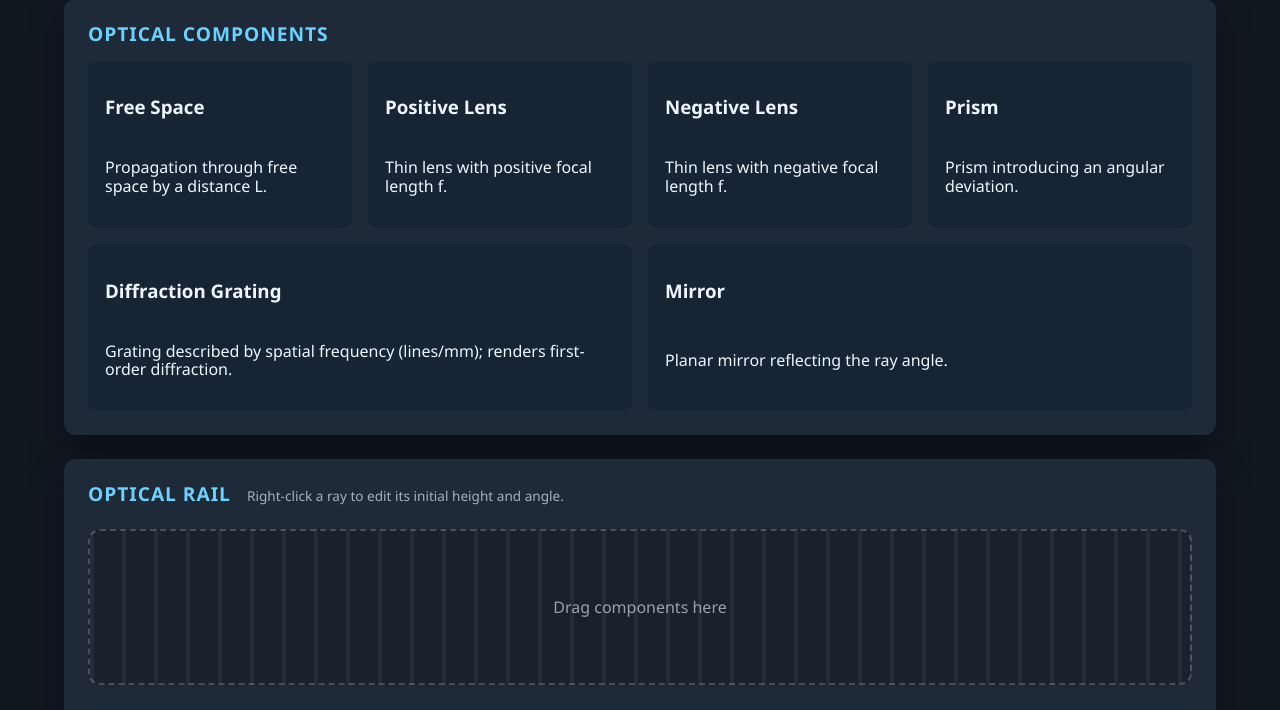
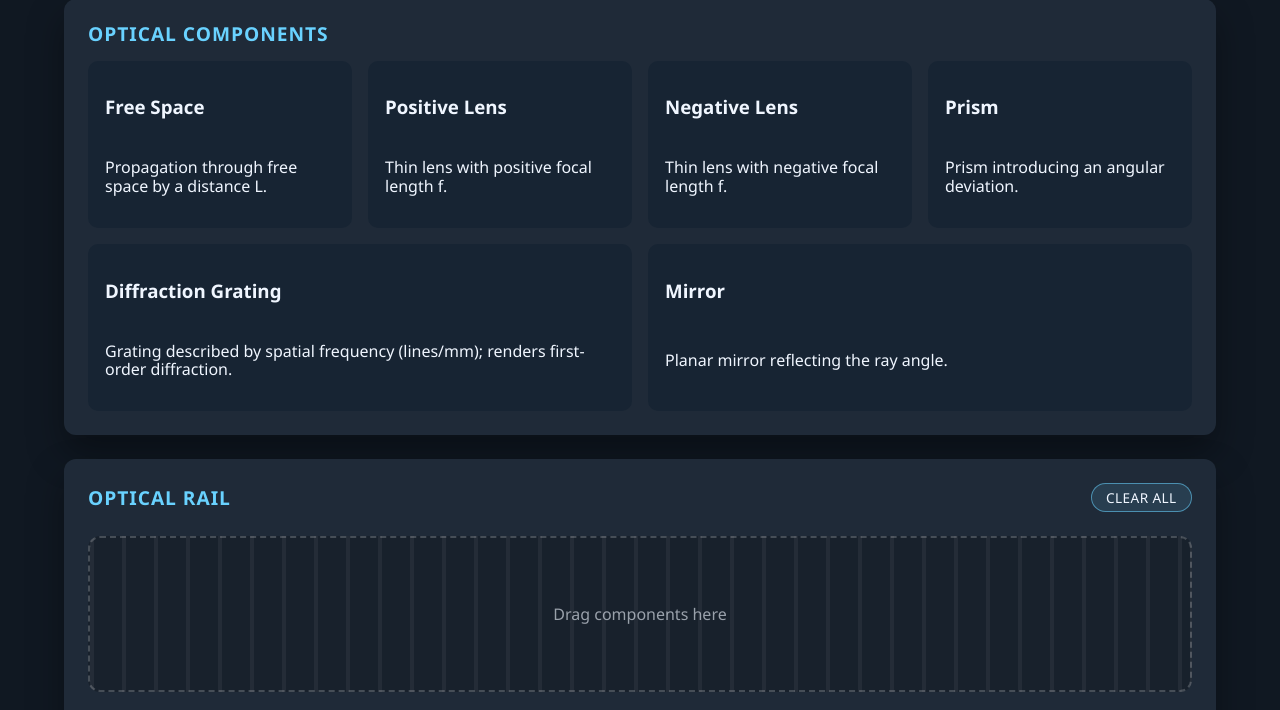
Before and after one commit to joshuamontierth/Optical-Raytracing, a Flask app: page / in a window 1280 px wide. Shown: the part 247-957 px from the top of the page. Run offline with Flask 3, Linux system fonts and the light colour scheme.

Commit message:
Add clear all control and refresh documentation

```diff
--- a/static/css/styles.css
+++ b/static/css/styles.css
@@ -54,14 +54,34 @@ body {
 
 .workspace-header {
   display: flex;
-  align-items: baseline;
+  align-items: center;
   gap: 1rem;
 }
 
-.workspace-hint {
-  margin: 0;
+.workspace-action {
+  margin-left: auto;
+  padding: 0.35rem 0.9rem;
+  border-radius: 999px;
+  border: 1px solid rgba(105, 210, 255, 0.55);
+  background: rgba(105, 210, 255, 0.12);
+  color: var(--fg);
   font-size: 0.85rem;
-  color: rgba(240, 246, 255, 0.65);
+  letter-spacing: 0.03em;
+  text-transform: uppercase;
+  cursor: pointer;
+  transition: background 0.2s ease, border-color 0.2s ease, transform 0.2s ease;
+}
+
+.workspace-action:hover,
+.workspace-action:focus {
+  background: rgba(105, 210, 255, 0.25);
+  border-color: rgba(105, 210, 255, 0.8);
+  transform: translateY(-1px);
+}
+
+.workspace-action:focus {
+  outline: none;
+  box-shadow: 0 0 0 2px rgba(105, 210, 255, 0.35);
 }
 
 .toolbox h2,
--- a/static/js/app.js
+++ b/static/js/app.js
@@ -12,6 +12,7 @@ const modalClose = document.getElementById("modal-close");
 const modalCancel = document.getElementById("modal-cancel");
 const visualizationCanvas = document.getElementById("ray-visualization");
 const rayLegend = document.getElementById("ray-legend");
+const clearAllButton = document.getElementById("clear-all");
 
 let componentSequence = [];
 let activeContextTarget = null;
@@ -33,6 +34,9 @@ function init() {
   setupRailDropTarget();
   renderRayLegend();
   updateOutputs();
+  if (clearAllButton) {
+    clearAllButton.addEventListener("click", handleClearAll);
+  }
   window.addEventListener("click", () => {
     hideContextMenu();
     hideRayContextMenu();
@@ -50,6 +54,24 @@ function init() {
       renderVisualization(lastTraceResult);
     }
   });
+}
+
+function resetRaysToDefault() {
+  rayState.length = 0;
+  defaultRays.forEach((ray) => {
+    rayState.push({ ...ray });
+  });
+}
+
+function handleClearAll() {
+  hideContextMenu();
+  hideRayContextMenu();
+  componentSequence = [];
+  opticalRail.querySelectorAll(".rail-component").forEach((element) => element.remove());
+  resetRaysToDefault();
+  refreshRailPlaceholder();
+  lastTraceResult = null;
+  updateOutputs();
 }
 
 function bindLibraryDrag() {
--- a/templates/index.html
+++ b/templates/index.html
@@ -38,7 +38,7 @@
       <section class="workspace">
         <div class="workspace-header">
           <h2>Optical Rail</h2>
-          <p class="workspace-hint">Right-click a ray to edit its initial height and angle.</p>
+          <button type="button" id="clear-all" class="workspace-action">Clear All</button>
         </div>
         <div id="optical-rail" class="optical-rail" tabindex="0">
           <p class="rail-placeholder">Drag components here</p>
```
Also changed, not shown: README.md.
